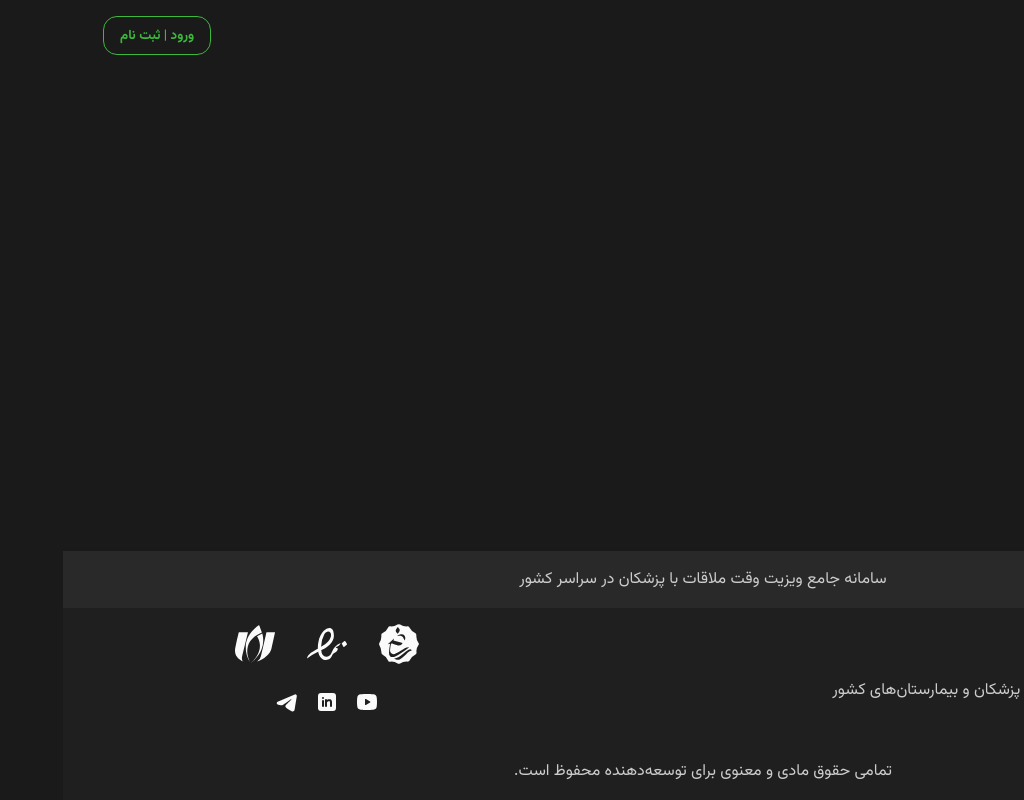
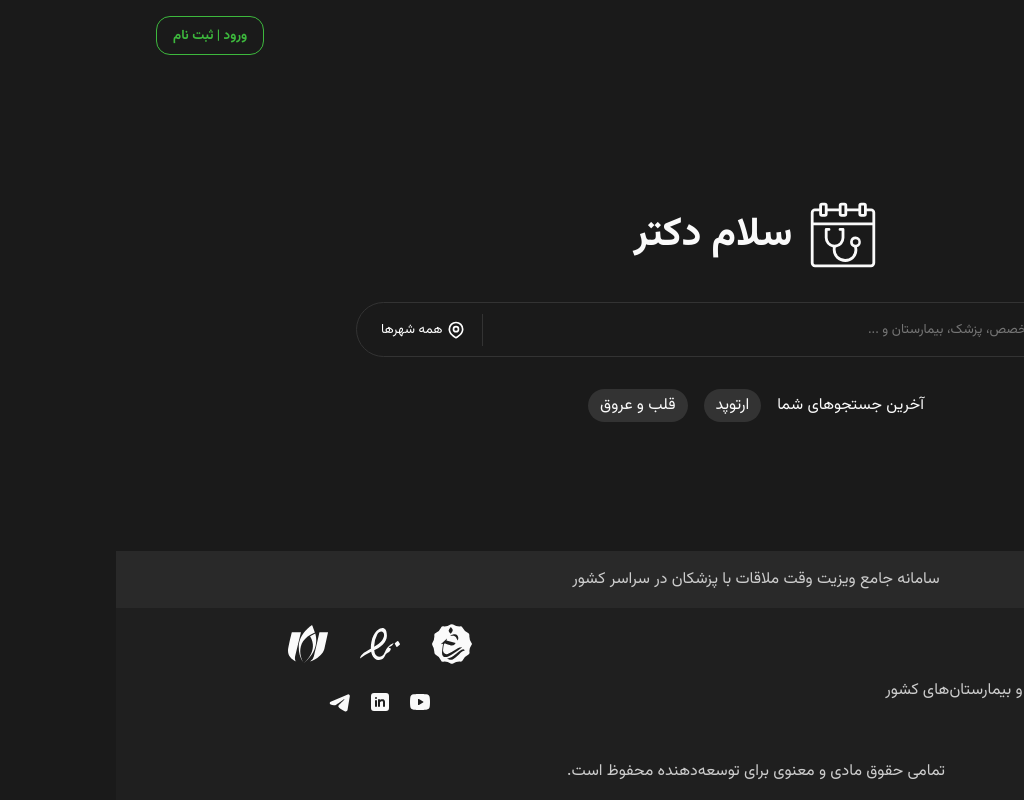
Before and after one commit to CodectiveOrg/bootcamp-2024-free-nextjs-arashyeganeh, a Next.js app: page / in a window 1280 px wide. Shown: the whole page, without its empty margins (256-1280 px from the left). Built offline with nearby package versions, Linux system fonts and the light colour scheme.

Commit message:
[UPDATE] home page

```diff
--- a/src/app/layout.tsx
+++ b/src/app/layout.tsx
@@ -5,6 +5,7 @@ import HeaderComponent from "@/components/header/header.component";
 import FooterComponent from "@/components/footer/footer.component";
 
 import "./globals.css";
+import { ReactElement } from "react";
 
 const vazirmatn = Vazirmatn({
   subsets: ["latin", "arabic"],
@@ -12,18 +13,18 @@ const vazirmatn = Vazirmatn({
 });
 
 export const metadata: Metadata = {
-  title: "دکتر من",
-  description: "پلتفرم جامع جستجوی دکتر  و رزرو آنلاین",
+  title: "نوبت‌دهی آنلاین دکتر",
+  description: "رزور وقت دکتر به صورت آنلاین",
 };
 
 export default function RootLayout({
   children,
 }: Readonly<{
   children: React.ReactNode;
-}>) {
+}>): ReactElement {
   return (
-    <html lang="fa" dir="rtl">
-      <body className={vazirmatn.className}>
+    <html lang="fa" dir="rtl" className={vazirmatn.className}>
+      <body>
         <HeaderComponent />
         <main>{children}</main>
         <p className="tagline">
--- a/src/app/page.module.css
+++ b/src/app/page.module.css
@@ -0,0 +1,40 @@
+.home {
+  display: grid;
+  justify-items: center;
+  align-content: center;
+  gap: 2rem;
+  min-block-size: 100%;
+
+  h1 {
+    display: inline-flex;
+    align-items: center;
+    gap: 1rem;
+    font-size: 2.5rem;
+  }
+
+  .logo {
+    width: 120px;
+    height: 120px;
+  }
+
+  .history {
+    display: flex;
+    flex-wrap: wrap;
+    align-items: center;
+    gap: 1rem;
+
+    .title {
+    }
+
+    > ul {
+      display: flex;
+      gap: 1rem;
+
+      > li {
+        background-color: var(--color-gray-20);
+        padding: 0.25rem 0.75rem;
+        border-radius: 999rem;
+      }
+    }
+  }
+}
--- a/src/app/page.tsx
+++ b/src/app/page.tsx
@@ -1,3 +1,26 @@
-export default async function Home(): Promise<JSX.Element> {
-  return <h1>سلام، رفیق!</h1>;
+import { ReactElement } from "react";
+
+import GlobalSearchBoxComponent from "@/components/global-search-box/global-search-box.component";
+
+import HelloDoctorLogo from "@/logo/hello-doctor-logo";
+
+import styles from "./page.module.css";
+
+export default function Home(): ReactElement {
+  return (
+    <div className={styles.home}>
+      <h1>
+        <HelloDoctorLogo />
+        سلام دکتر
+      </h1>
+      <GlobalSearchBoxComponent />
+      <div className={styles.history}>
+        <div className={styles.title}>آخرین جستجوهای شما</div>
+        <ul>
+          <li>ارتوپد</li>
+          <li>قلب و عروق</li>
+        </ul>
+      </div>
+    </div>
+  );
 }
--- /dev/null
+++ b/src/components/global-search-box/global-search-box.component.tsx
@@ -0,0 +1,27 @@
+import { ReactElement } from "react";
+
+import MingcuteLocationLine from "@/icons/MingcuteLocationLine";
+import MingcuteSearchLine from "@/icons/MingcuteSearchLine";
+
+import styles from "./global-search-box.module.css";
+
+export default function GlobalSearchBoxComponent(): ReactElement {
+  return (
+    <div className={styles["global-search-box"]}>
+      <div className={styles.prefix}>
+        <MingcuteSearchLine />
+      </div>
+      <input
+        type="text"
+        placeholder="نام بیماری، تخصص، پزشک، بیمارستان و ..."
+      />
+      <div className={styles.divider}></div>
+      <div className={styles.suffix}>
+        <button>
+          <MingcuteLocationLine />
+          همه شهرها
+        </button>
+      </div>
+    </div>
+  );
+}
--- /dev/null
+++ b/src/components/global-search-box/global-search-box.module.css
@@ -0,0 +1,66 @@
+.global-search-box {
+  display: flex;
+  align-items: center;
+  gap: 0.5rem;
+
+  inline-size: min(50rem, 100%);
+  padding-inline: 1rem;
+  border: 1px solid var(--color-gray-20);
+  border-radius: 999rem;
+
+  .prefix {
+    display: grid;
+    align-items: center;
+    font-size: 1.5rem;
+  }
+
+  input {
+    flex: 1 1 0;
+    background-color: transparent;
+    padding: 1rem;
+    border: none;
+
+    &:focus {
+      outline: none;
+    }
+  }
+
+  .divider {
+    background-color: var(--color-gray-20);
+    block-size: 2em;
+    inline-size: 1px;
+  }
+
+  .suffix {
+    button {
+      background-color: transparent;
+
+      display: flex;
+      align-items: center;
+      gap: 0.25rem;
+
+      padding: 0.5rem 0.5rem;
+
+      border: none;
+      border-radius: var(--border-radius);
+
+      cursor: pointer;
+
+      svg {
+        font-size: 1.5em;
+      }
+
+      &:hover {
+        background-color: var(--color-gray-16);
+      }
+    }
+  }
+
+  &:focus-within {
+    border-color: var(--color-primary);
+
+    .prefix {
+      color: var(--color-primary);
+    }
+  }
+}
--- /dev/null
+++ b/src/logo/hello-doctor-logo.tsx
@@ -0,0 +1,24 @@
+import { ReactElement } from "react";
+
+export default function HelloDoctorLogo(): ReactElement {
+  return (
+    <svg
+      width="70"
+      height="70"
+      viewBox="0 0 25 25"
+      xmlns="http://www.w3.org/2000/svg"
+    >
+      <g data-name="calendar doctor" id="calendar_doctor">
+        <path
+          fill="currentColor"
+          d="M22.5,3H21V2a1,1,0,0,0-1-1H19a1,1,0,0,0-1,1V3H14V2a1,1,0,0,0-1-1H12a1,1,0,0,0-1,1V3H7V2A1,1,0,0,0,6,1H5A1,1,0,0,0,4,2V3H2.5A1.5,1.5,0,0,0,1,4.5v18A1.5,1.5,0,0,0,2.5,24h20A1.5,1.5,0,0,0,24,22.5V4.5A1.5,1.5,0,0,0,22.5,3ZM19,2l1,0,0,3L19,5ZM12,2l1,0V3.44s0,0,0,.06,0,0,0,.07L13,5,12,5ZM5,2,6,2,6,5,5,5ZM2.5,4H4V5A1,1,0,0,0,5,6H6A1,1,0,0,0,7,5V4h4V5a1,1,0,0,0,1,1H13a1,1,0,0,0,1-1V4h4V5a1,1,0,0,0,1,1H20a1,1,0,0,0,1-1V4h1.5a.5.5,0,0,1,.5.5V8H2V4.5A.5.5,0,0,1,2.5,4Zm20,19H2.5a.5.5,0,0,1-.5-.5V9H23V22.5A.5.5,0,0,1,22.5,23Z"
+        />
+
+        <path
+          fill="currentColor"
+          d="M17,13a2,2,0,0,0-.52,3.92v0a3.49,3.49,0,0,1-.82,3.23,3.53,3.53,0,0,1-4.83-.05A3.49,3.49,0,0,1,9.93,17,3.51,3.51,0,0,0,13,13.5v-3a.5.5,0,0,0-.5-.5H11.44a.5.5,0,1,0,0,1H12v2.5a2.5,2.5,0,0,1-5,0V11h.5a.5.5,0,0,0,0-1h-1a.5.5,0,0,0-.5.5v3a3.5,3.5,0,0,0,2.92,3.44,4.48,4.48,0,0,0,1.24,3.93,4.65,4.65,0,0,0,3.16,1.24,4.36,4.36,0,0,0,3.05-1.22,4.3,4.3,0,0,0,1.12-4A2,2,0,0,0,17,13Zm0,3a1,1,0,1,1,1-1A1,1,0,0,1,17,16Z"
+        />
+      </g>
+    </svg>
+  );
+}
```
